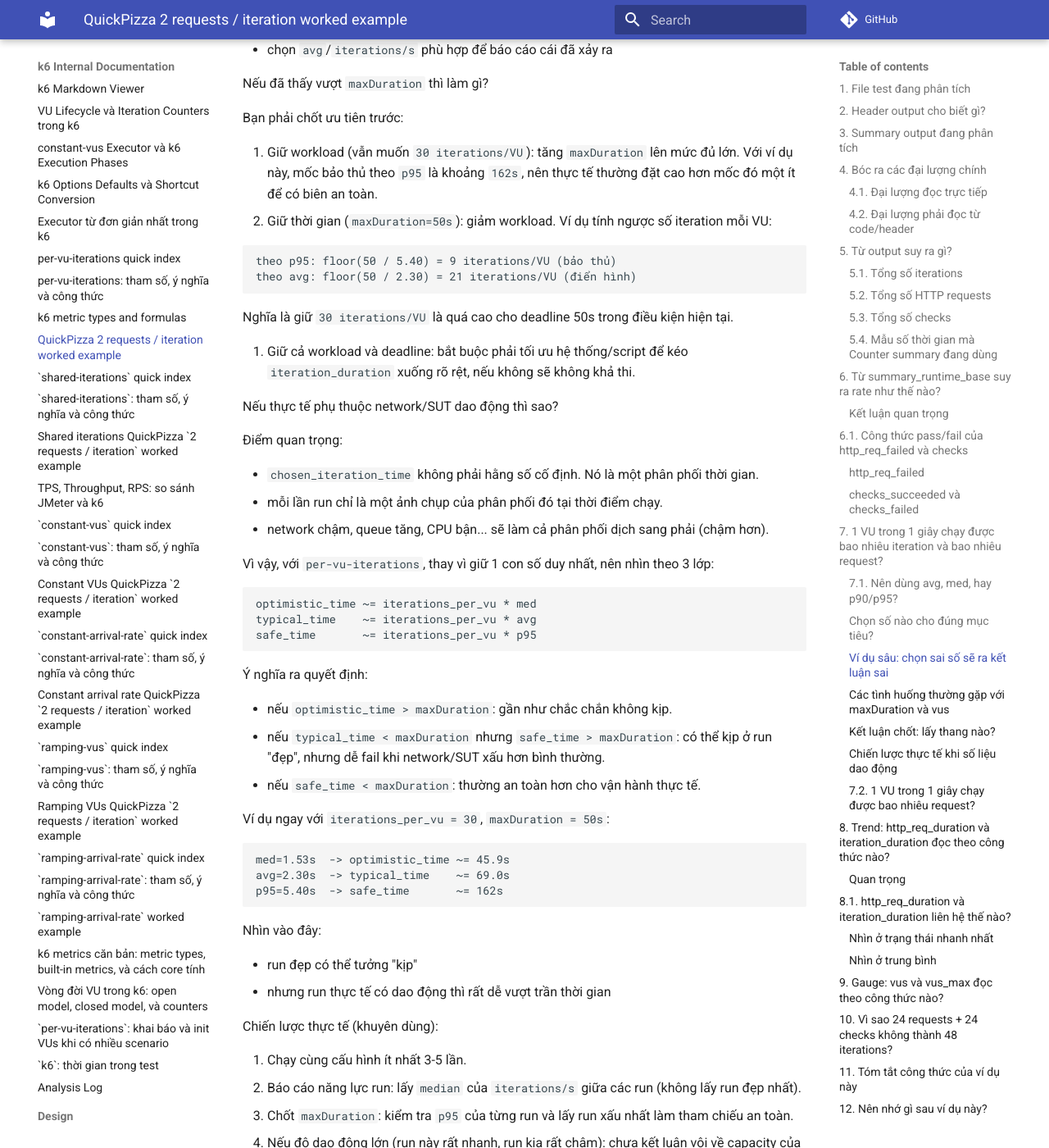
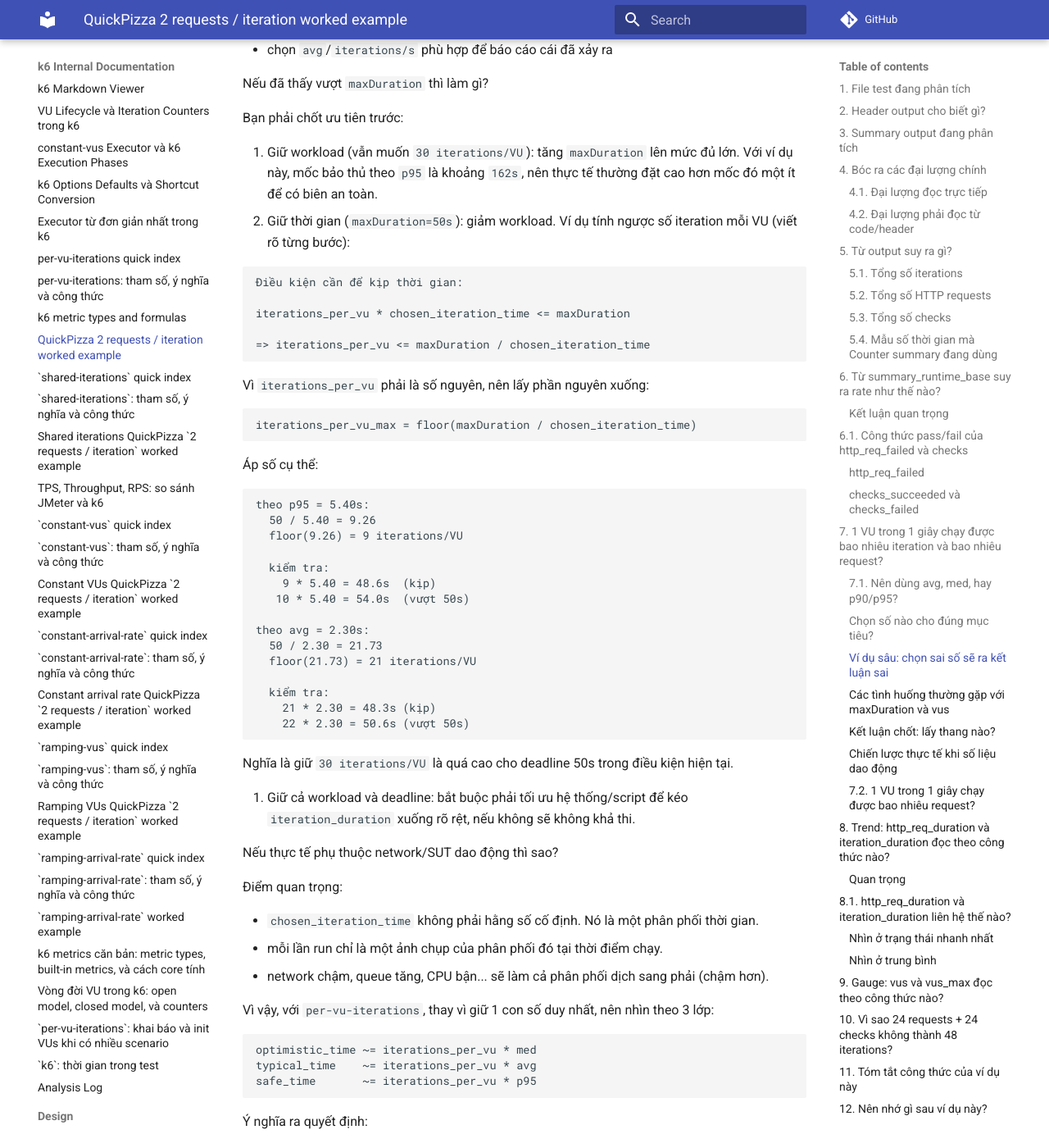
Before and after one commit to meomew-auto/markdown, an MkDocs documentation site: the page built from docs/20260515_quickpizza_two_requests_worked_example.md, in a window 1280 px wide and 1400 px high, scrolled down 13230 px. Shown: the whole window at 82% size. Built offline with MkDocs 1.6.1 and Material for MkDocs 9.7.7, drawn with Linux system fonts in a browser that asks for light colours; comment, search, counter and statistics services are not loaded.

Commit message:
Update docs

````diff
--- a/docs/20260515_quickpizza_two_requests_worked_example.md
+++ b/docs/20260515_quickpizza_two_requests_worked_example.md
@@ -649,11 +649,40 @@ Bạn phải chốt ưu tiên trước:
    biên an toàn.
 2. Giữ thời gian (`maxDuration=50s`):
    giảm workload.
-   Ví dụ tính ngược số iteration mỗi VU:
+   Ví dụ tính ngược số iteration mỗi VU (viết rõ từng bước):
 
 ```text
-theo p95: floor(50 / 5.40) = 9 iterations/VU (bảo thủ)
-theo avg: floor(50 / 2.30) = 21 iterations/VU (điển hình)
+Điều kiện cần để kịp thời gian:
+
+iterations_per_vu * chosen_iteration_time <= maxDuration
+
+=> iterations_per_vu <= maxDuration / chosen_iteration_time
+```
+
+Vì `iterations_per_vu` phải là số nguyên, nên lấy phần nguyên xuống:
+
+```text
+iterations_per_vu_max = floor(maxDuration / chosen_iteration_time)
+```
+
+Áp số cụ thể:
+
+```text
+theo p95 = 5.40s:
+  50 / 5.40 = 9.26
+  floor(9.26) = 9 iterations/VU
+
+  kiểm tra:
+    9 * 5.40 = 48.6s  (kịp)
+   10 * 5.40 = 54.0s  (vượt 50s)
+
+theo avg = 2.30s:
+  50 / 2.30 = 21.73
+  floor(21.73) = 21 iterations/VU
+
+  kiểm tra:
+    21 * 2.30 = 48.3s (kịp)
+    22 * 2.30 = 50.6s (vượt 50s)
 ```
 
 Nghĩa là giữ `30 iterations/VU` là quá cao cho deadline 50s trong điều kiện hiện tại.
````
